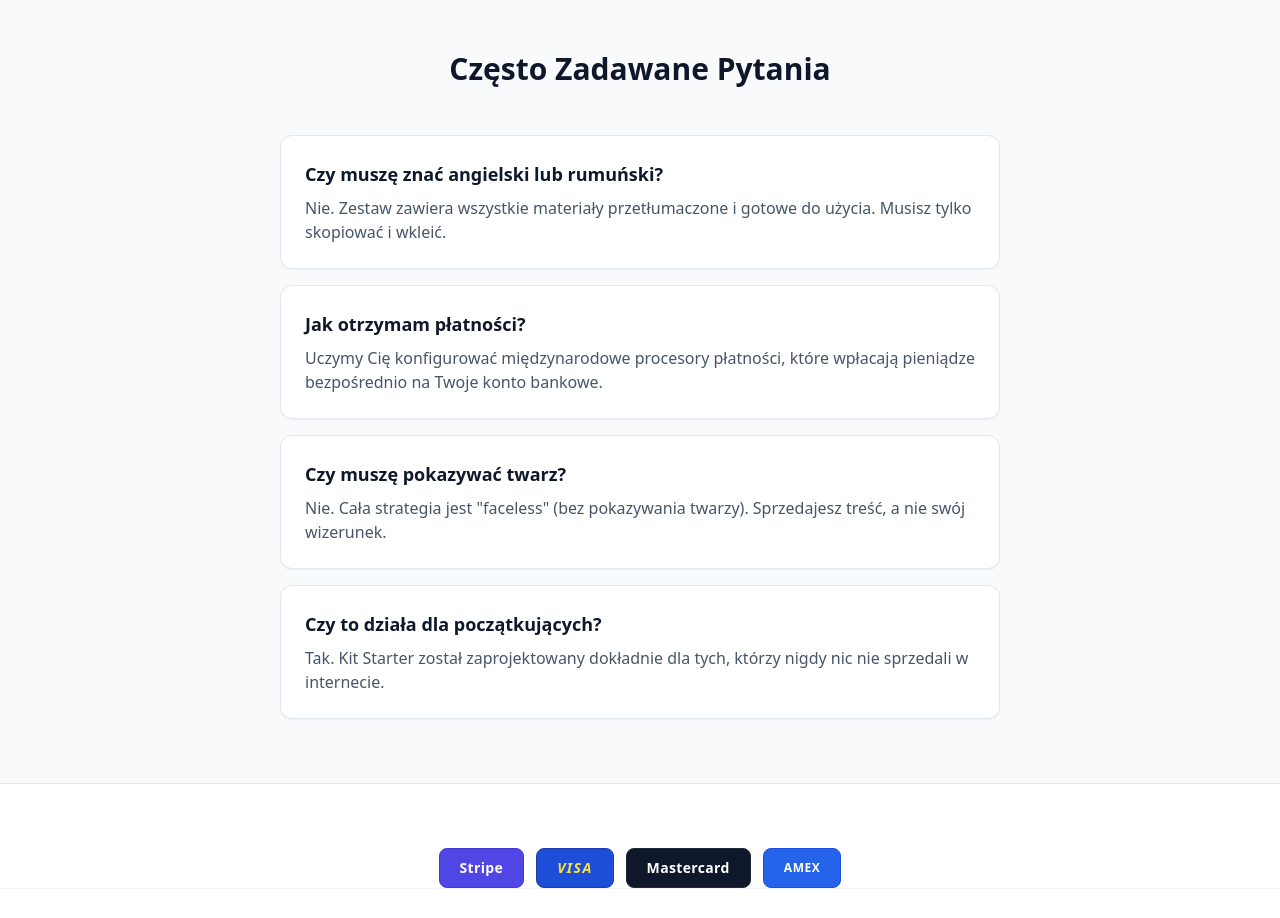
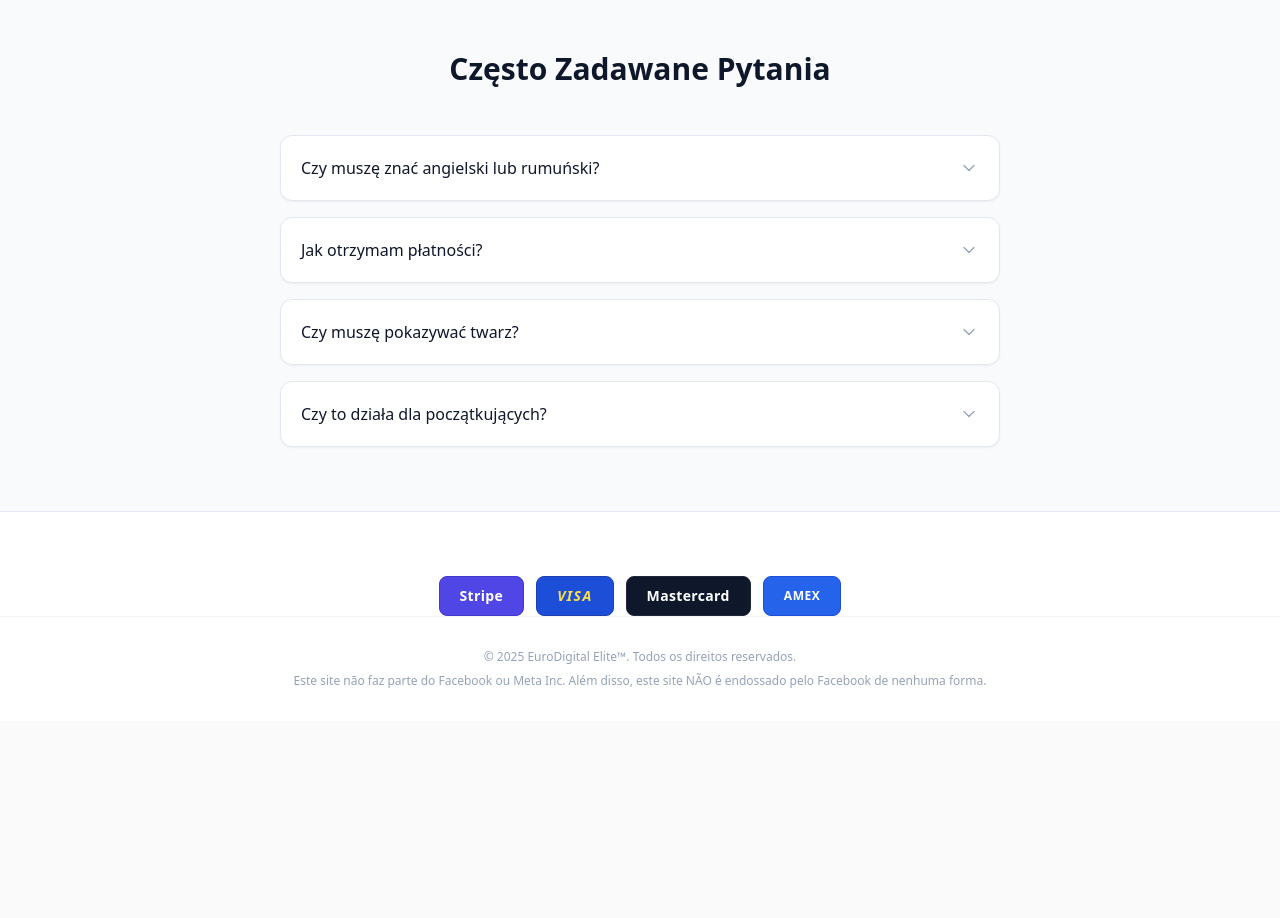
Before and after one commit to gattidesign00-del/euro-digital-elite, a website: page index_pl.html in a window 1280 px wide. Shown: the part 4140-5058 px from the top of the page. After the commit the page ends 4861 px from the top, so only its background shows below. Drawn offline with nearby package versions, Linux system fonts and the light colour scheme.

Commit message:
Fix FAQ dropdown in all languages

```diff
--- a/index_pl.html
+++ b/index_pl.html
@@ -1280,29 +1280,85 @@
                 Zadawane Pytania</h2>
 
             <div class="space-y-4">
-                <div class="reveal-on-scroll bg-white border border-slate-200 rounded-xl p-6 shadow-sm">
-                    <h3 class="text-lg font-bold text-slate-900 mb-2">Czy muszę znać angielski lub rumuński?</h3>
-                    <p class="text-slate-600">Nie. Zestaw zawiera wszystkie materiały przetłumaczone i gotowe do użycia.
-                        Musisz tylko skopiować i wkleić.</p>
-                </div>
+                <details
+                    class="reveal-on-scroll group bg-white rounded-xl border border-slate-200 overflow-hidden shadow-sm">
+                    <summary
+                        class="flex justify-between items-center cursor-pointer p-5 text-slate-900 list-none font-medium">
+                        Czy muszę znać angielski lub rumuński?
+                        <span class="transition-transform duration-300 group-open:rotate-180 text-slate-400">
+                            <svg xmlns="http://www.w3.org/2000/svg" width="24" height="24" viewBox="0 0 24 24"
+                                fill="none" stroke="currentColor" stroke-width="1.5" stroke-linecap="round"
+                                stroke-linejoin="round" data-lucide="chevron-down"
+                                class="lucide lucide-chevron-down w-5 h-5">
+                                <path d="m6 9 6 6 6-6"></path>
+                            </svg>
+                        </span>
+                    </summary>
+                    <div class="px-5 pb-5 text-slate-600 text-sm leading-relaxed border-t border-slate-100/50 pt-3">
+                        Nie. Zestaw zawiera wszystkie materiały przetłumaczone i gotowe do użycia.
+                        Musisz tylko skopiować i wkleić.
+                    </div>
+                </details>
 
-                <div class="reveal-on-scroll delay-100 bg-white border border-slate-200 rounded-xl p-6 shadow-sm">
-                    <h3 class="text-lg font-bold text-slate-900 mb-2">Jak otrzymam płatności?</h3>
-                    <p class="text-slate-600">Uczymy Cię konfigurować międzynarodowe procesory płatności, które wpłacają
-                        pieniądze bezpośrednio na Twoje konto bankowe.</p>
-                </div>
+                <details
+                    class="reveal-on-scroll delay-100 group bg-white rounded-xl border border-slate-200 overflow-hidden shadow-sm">
+                    <summary
+                        class="flex justify-between items-center cursor-pointer p-5 text-slate-900 list-none font-medium">
+                        Jak otrzymam płatności?
+                        <span class="transition-transform duration-300 group-open:rotate-180 text-slate-400">
+                            <svg xmlns="http://www.w3.org/2000/svg" width="24" height="24" viewBox="0 0 24 24"
+                                fill="none" stroke="currentColor" stroke-width="1.5" stroke-linecap="round"
+                                stroke-linejoin="round" data-lucide="chevron-down"
+                                class="lucide lucide-chevron-down w-5 h-5">
+                                <path d="m6 9 6 6 6-6"></path>
+                            </svg>
+                        </span>
+                    </summary>
+                    <div class="px-5 pb-5 text-slate-600 text-sm leading-relaxed border-t border-slate-100/50 pt-3">
+                        Uczymy Cię konfigurować międzynarodowe procesory płatności, które wpłacają
+                        pieniądze bezpośrednio na Twoje konto bankowe.
+                    </div>
+                </details>
 
-                <div class="reveal-on-scroll delay-200 bg-white border border-slate-200 rounded-xl p-6 shadow-sm">
-                    <h3 class="text-lg font-bold text-slate-900 mb-2">Czy muszę pokazywać twarz?</h3>
-                    <p class="text-slate-600">Nie. Cała strategia jest "faceless" (bez pokazywania twarzy). Sprzedajesz
-                        treść, a nie swój wizerunek.</p>
-                </div>
+                <details
+                    class="reveal-on-scroll delay-200 group bg-white rounded-xl border border-slate-200 overflow-hidden shadow-sm">
+                    <summary
+                        class="flex justify-between items-center cursor-pointer p-5 text-slate-900 list-none font-medium">
+                        Czy muszę pokazywać twarz?
+                        <span class="transition-transform duration-300 group-open:rotate-180 text-slate-400">
+                            <svg xmlns="http://www.w3.org/2000/svg" width="24" height="24" viewBox="0 0 24 24"
+                                fill="none" stroke="currentColor" stroke-width="1.5" stroke-linecap="round"
+                                stroke-linejoin="round" data-lucide="chevron-down"
+                                class="lucide lucide-chevron-down w-5 h-5">
+                                <path d="m6 9 6 6 6-6"></path>
+                            </svg>
+                        </span>
+                    </summary>
+                    <div class="px-5 pb-5 text-slate-600 text-sm leading-relaxed border-t border-slate-100/50 pt-3">
+                        Nie. Cała strategia jest "faceless" (bez pokazywania twarzy). Sprzedajesz
+                        treść, a nie swój wizerunek.
+                    </div>
+                </details>
 
-                <div class="reveal-on-scroll delay-300 bg-white border border-slate-200 rounded-xl p-6 shadow-sm">
-                    <h3 class="text-lg font-bold text-slate-900 mb-2">Czy to działa dla początkujących?</h3>
-                    <p class="text-slate-600">Tak. Kit Starter został zaprojektowany dokładnie dla tych, którzy nigdy
-                        nic nie sprzedali w internecie.</p>
-                </div>
+                <details
+                    class="reveal-on-scroll delay-300 group bg-white rounded-xl border border-slate-200 overflow-hidden shadow-sm">
+                    <summary
+                        class="flex justify-between items-center cursor-pointer p-5 text-slate-900 list-none font-medium">
+                        Czy to działa dla początkujących?
+                        <span class="transition-transform duration-300 group-open:rotate-180 text-slate-400">
+                            <svg xmlns="http://www.w3.org/2000/svg" width="24" height="24" viewBox="0 0 24 24"
+                                fill="none" stroke="currentColor" stroke-width="1.5" stroke-linecap="round"
+                                stroke-linejoin="round" data-lucide="chevron-down"
+                                class="lucide lucide-chevron-down w-5 h-5">
+                                <path d="m6 9 6 6 6-6"></path>
+                            </svg>
+                        </span>
+                    </summary>
+                    <div class="px-5 pb-5 text-slate-600 text-sm leading-relaxed border-t border-slate-100/50 pt-3">
+                        Tak. Kit Starter został zaprojektowany dokładnie dla tych, którzy nigdy
+                        nic nie sprzedali w internecie.
+                    </div>
+                </details>
             </div>
         </div>
     </section>
```
